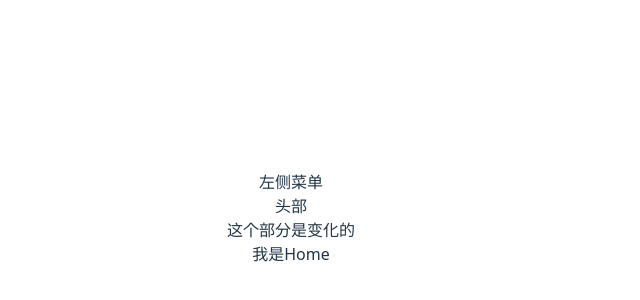
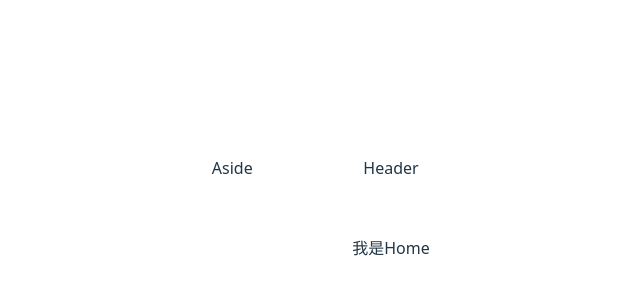
Before and after one commit to lining-lo/vue-project-refactoring, a Vue app: page / in a window 1280 px wide. Shown: the part 182-482 px from the top of the page, without its empty margins (349-989 px from the left). Built offline with nearby package versions, Linux system fonts and the light colour scheme.

Commit message:
使用element-plus的container实现整体布局

```diff
--- a/src/views/Main/index.vue
+++ b/src/views/Main/index.vue
@@ -1,9 +1,12 @@
 <template>
-    <div>左侧菜单</div>
-    <div>头部</div>
-    <div>
-        这个部分是变化的
-        <router-view></router-view>
+    <div class="common-layout">
+        <el-container>
+            <el-aside width="200px">Aside</el-aside>
+            <el-container>
+                <el-header>Header</el-header>
+                <el-main><router-view></router-view></el-main>
+            </el-container>
+        </el-container>
     </div>
 </template>
 
```
